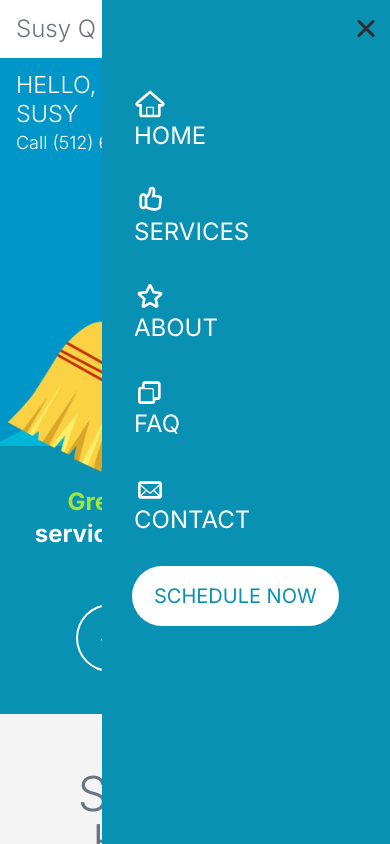
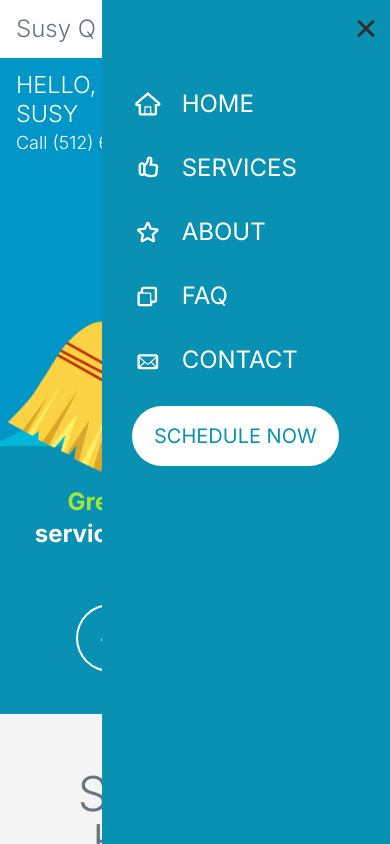
Before and after one commit to oscar-ct/susyq, a Next.js app: page / in a window 390 px wide. Both pictures are taken after a click on the button 367 px from the left and 30 px from the top of the page. Shown: the top 844 px of the page. Built offline with nearby package versions, Linux system fonts and the light colour scheme.

Commit message:
fixed issue causing invisible buttons to accidentally get pressed when nav is closed, added scroll to using use effect hooks and next link components

```diff
--- a/src/components/NavbarMobileMenu.jsx
+++ b/src/components/NavbarMobileMenu.jsx
@@ -3,15 +3,18 @@ import NavbarMobileMenuItem from "@/components/NavbarMobileMenuItem";
 import {TiHomeOutline, TiMail, TiStarOutline, TiTabsOutline, TiThumbsUp} from "react-icons/ti";
 import CustomButton from "@/components/CustomButton";
 import {useParams, useRouter} from "next/navigation";
+import Link from "next/link";
 import {useEffect, useState} from "react";
 
 const NavbarMobileMenu = ({toggle}) => {
 
     const variants = {
         open: {
+            visibility: "visible",
             transition: { staggerChildren: 0.07, delayChildren: 0.2 }
         },
         closed: {
+            visibility: "hidden",
             transition: { staggerChildren: 0.05, staggerDirection: -1 }
         }
     };
@@ -21,56 +24,60 @@ const NavbarMobileMenu = ({toggle}) => {
     const router = useRouter();
 
     const navigate = () => {
+        toggle();
         router.push("/schedule");
     };
 
-    // const [hash, setHash] = useState("")
-    //
-    //
-    // useEffect(() => {
-    //     if (window.location.hash === `#${hash}`) {
-    //         const element = document.getElementById(hash);
-    //         if (element) {
-    //             element.scrollIntoView({ behavior: 'smooth', block: "center"});
-    //         }
-    //     }
-    // }, [params, hash]);
-    //
+    const [hash, setHash] = useState("");
+
+    useEffect(() => {
+        if (window.location.hash === `#${hash}`) {
+            const element = document.getElementById(hash);
+            if (element) {
+                element.scrollIntoView({ behavior: 'smooth', block: "center"});
+            }
+        }
+    }, [params, hash]);
+
+    const onClick = (id) => {
+        setHash(id);
+        toggle();
+    };
 
 
     return (
         <motion.ul className={"z-50 p-8 absolute top-14 w-72"} variants={variants}>
-            <NavbarMobileMenuItem id={"home"} toggle={toggle}>
-                <div className={"mr-5"}>
+            <NavbarMobileMenuItem>
+                <Link href={"/#home"} scroll={false} onClick={onClick} className={"flex"}>
                     <TiHomeOutline size={iconSize}/>
-                </div>
-                <span className={"text-2xl uppercase"}>Home</span>
+                    <div className={"text-2xl uppercase pl-5 w-full"}>Home</div>
+                </Link>
             </NavbarMobileMenuItem>
-            <NavbarMobileMenuItem id={"services"} toggle={toggle}>
-                <div className={"mr-5"}>
+            <NavbarMobileMenuItem>
+                <Link href={"/#services"} scroll={false} onClick={onClick} className={"flex"}>
                     <TiThumbsUp size={iconSize}/>
-                </div>
-                <span className={"text-2xl uppercase"}>Services</span>
+                    <div className={"text-2xl uppercase pl-5 w-full"}>Services</div>
+                </Link>
             </NavbarMobileMenuItem>
-            <NavbarMobileMenuItem id={"about"} toggle={toggle}>
-                <div className={"mr-5"}>
+            <NavbarMobileMenuItem>
+                <Link href={"/#about"} scroll={false} onClick={onClick} className={"flex"}>
                     <TiStarOutline size={iconSize}/>
-                </div>
-                <span className={"text-2xl uppercase"}>About</span>
+                    <div className={"text-2xl uppercase pl-5 w-full"}>About</div>
+                </Link>
             </NavbarMobileMenuItem>
-            <NavbarMobileMenuItem id={"faq"} toggle={toggle}>
-                <div className={"mr-5"}>
+            <NavbarMobileMenuItem>
+                <Link href={"/#faq"} scroll={false} onClick={onClick} className={"flex"}>
                     <TiTabsOutline size={iconSize}/>
-                </div>
-                <span className={"text-2xl uppercase"}>FAQ</span>
+                    <div className={"text-2xl uppercase pl-5 w-full"}>FAQ</div>
+                </Link>
             </NavbarMobileMenuItem>
-            <NavbarMobileMenuItem id={"contact"} toggle={toggle}>
-                <div className={"mr-5"}>
+            <NavbarMobileMenuItem>
+                <Link href={"/#contact"} scroll={false} onClick={onClick} className={"flex"}>
                     <TiMail size={iconSize}/>
-                </div>
-                <span className={"text-2xl uppercase"}>Contact</span>
+                    <div className={"text-2xl uppercase pl-5 w-full"}>Contact</div>
+                </Link>
             </NavbarMobileMenuItem>
-            <NavbarMobileMenuItem toggle={toggle}>
+            <NavbarMobileMenuItem>
                 <CustomButton customClass={"h-14 bg-white"} onClick={navigate}>
                     <div className={"text-xl flex items-center uppercase truncate"}>
                         <span className={"text-cyan-600"}>Schedule Now</span>
```
